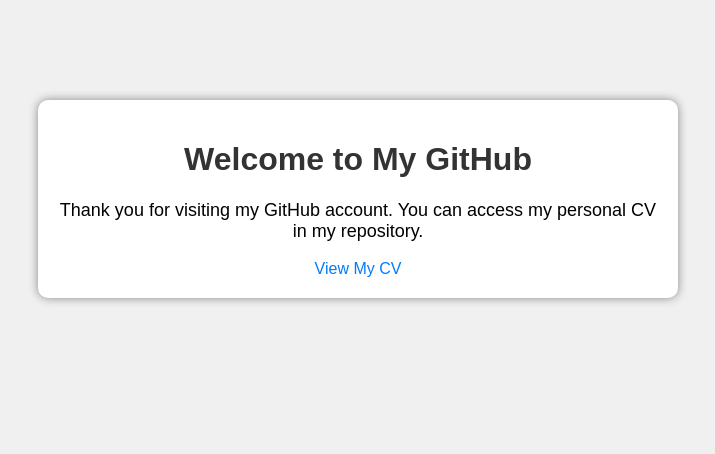
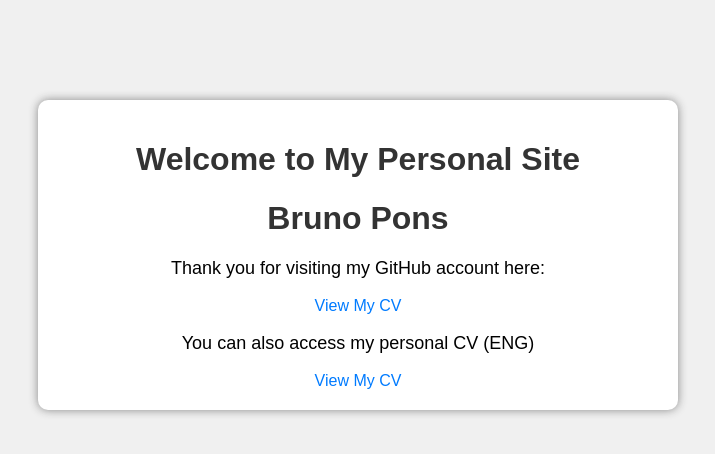
Before and after one commit to bcaregnani/bcaregnani.github.io, a plain HTML site: page index.html in a window 1280 px wide. Shown: the whole page, without its empty margins (282-997 px from the left). Drawn offline with Linux system fonts and the light colour scheme.

Commit message:
Update index.html

```diff
--- a/index.html
+++ b/index.html
@@ -34,8 +34,11 @@
 </head>
 <body>
   <div class="container">
-    <h1>Welcome to My GitHub</h1>
-    <p>Thank you for visiting my GitHub account. You can access my personal CV in my repository.</p>
+    <h1>Welcome to My Personal Site</h1>
+    <h1>Bruno Pons</h1>
+    <p>Thank you for visiting my GitHub account here:</p>
+    <a href="https://github.com/bcaregnani">View My CV</a>
+    <p>You can also access my personal CV (ENG)</p>
     <a href="BrunoPonsCV(ENG).pdf">View My CV</a>
   </div>
 </body>
```
